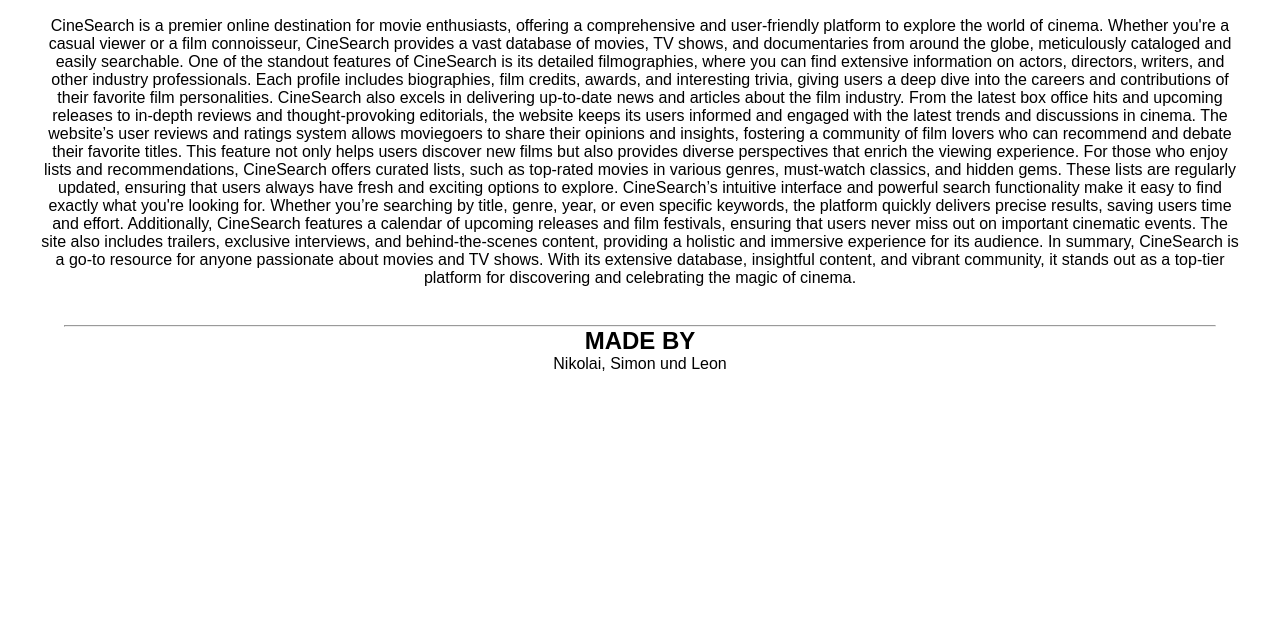
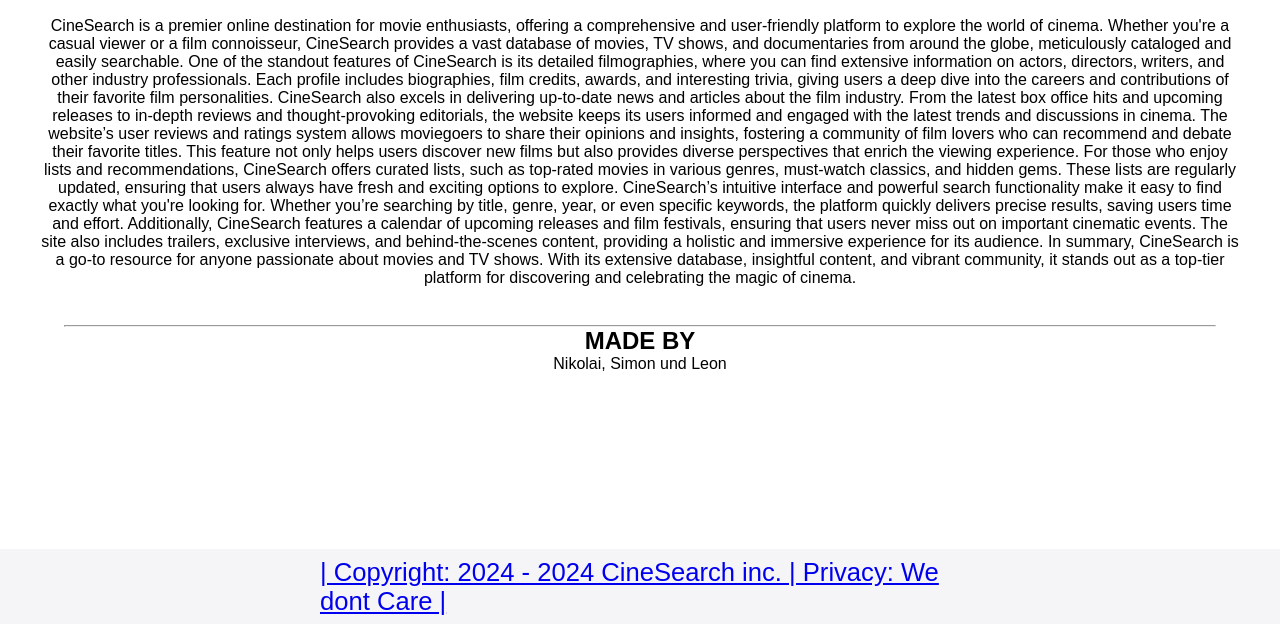
Before and after one commit to MisterNeptun/CineSearch, a plain HTML site: page views/about.html in a window 1280 px wide. Shown: the part 176-800 px from the top of the page. Drawn offline with Linux system fonts and the light colour scheme; a web font is replaced by a local one.

Commit message:
Update about.html
footer html

```diff
--- a/views/about.html
+++ b/views/about.html
@@ -61,5 +61,13 @@
             <h2 style="font-size: x-large;text-align: center;">MADE BY</h2>
             <p style="font-size: medium;text-align: center;">Nikolai, Simon und Leon </p>
         </div>
+        <foo id="footer" class="footer">
+            <div class="foo-text">
+                <p>
+                    <a href="https://www.youtube.com/watch?v=dQw4w9WgXcQ">| Copyright: 2024 - 2024 CineSearch inc. | Privacy: We dont Care  |</a>
+                </p>
+
+            </div>
+        </foo>
     </body>
 </html>
```
